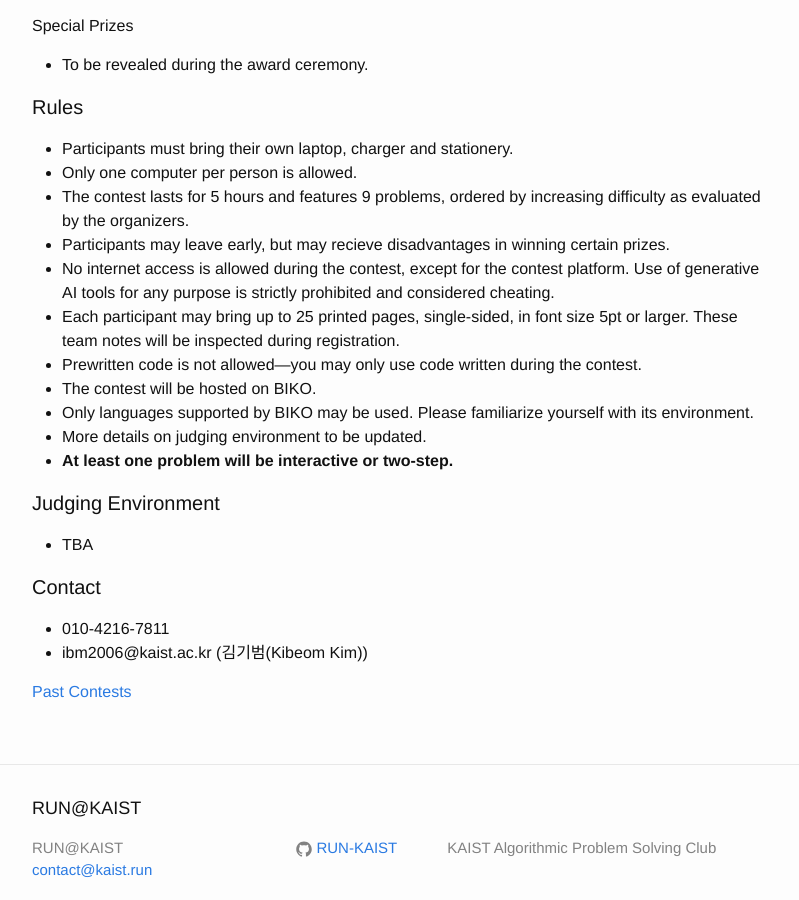
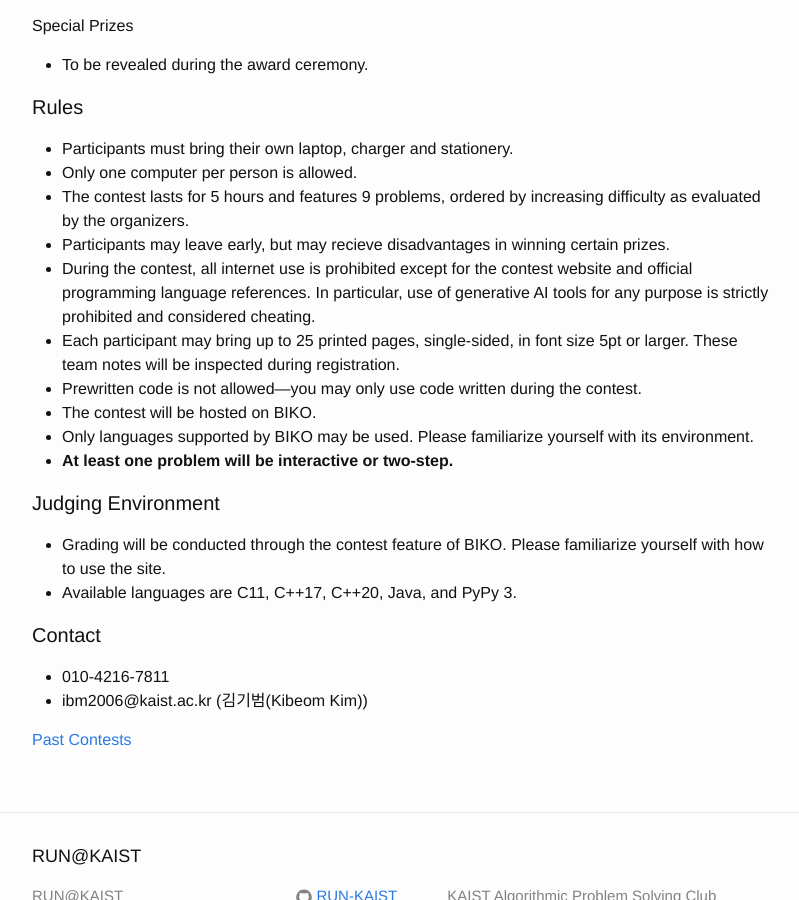
Before and after one commit to RUN-KAIST/kaist.run, a Jekyll site: the page built from contests/en.md, in a window 1280 px wide and 900 px high, scrolled down 1457 px. Shown: the whole window, without its empty margins (238-1037 px from the left). Built offline with Jekyll 4.4.1, drawn with Linux system fonts in a browser that asks for light colours.

Commit message:
Update en.md

```diff
--- a/contests/en.md
+++ b/contests/en.md
@@ -1,10 +1,9 @@
 ---
 layout: page
 title: Contests
-permalink: /en/contests/
-ref: contests
+permalink: /en/contests/2026spring
 lang: en
-order: 3
+ref: contest-2026spring
 ---
 
 ## The 2026 KAIST RUN Spring Contest is here!
@@ -50,17 +49,17 @@ Special Prizes
 - Only one computer per person is allowed.
 - The contest lasts for 5 hours and features 9 problems, ordered by increasing difficulty as evaluated by the organizers.
 - Participants may leave early, but may recieve disadvantages in winning certain prizes.
-- No internet access is allowed during the contest, except for the contest platform. Use of generative AI tools for any purpose is strictly prohibited and considered cheating.
+- During the contest, all internet use is prohibited except for the contest website and official programming language references. In particular, use of generative AI tools for any purpose is strictly prohibited and considered cheating.
 - Each participant may bring up to 25 printed pages, single-sided, in font size 5pt or larger. These team notes will be inspected during registration.
 - Prewritten code is not allowed—you may only use code written during the contest.
 - The contest will be hosted on BIKO.
 - Only languages supported by BIKO may be used. Please familiarize yourself with its environment.
-- More details on judging environment to be updated.
 - **At least one problem will be interactive or two-step.**
 
 #### Judging Environment
 
-- TBA
+- Grading will be conducted through the contest feature of BIKO. Please familiarize yourself with how to use the site.
+- Available languages are C11, C++17, C++20, Java, and PyPy 3.
 
 #### Contact
 
```
